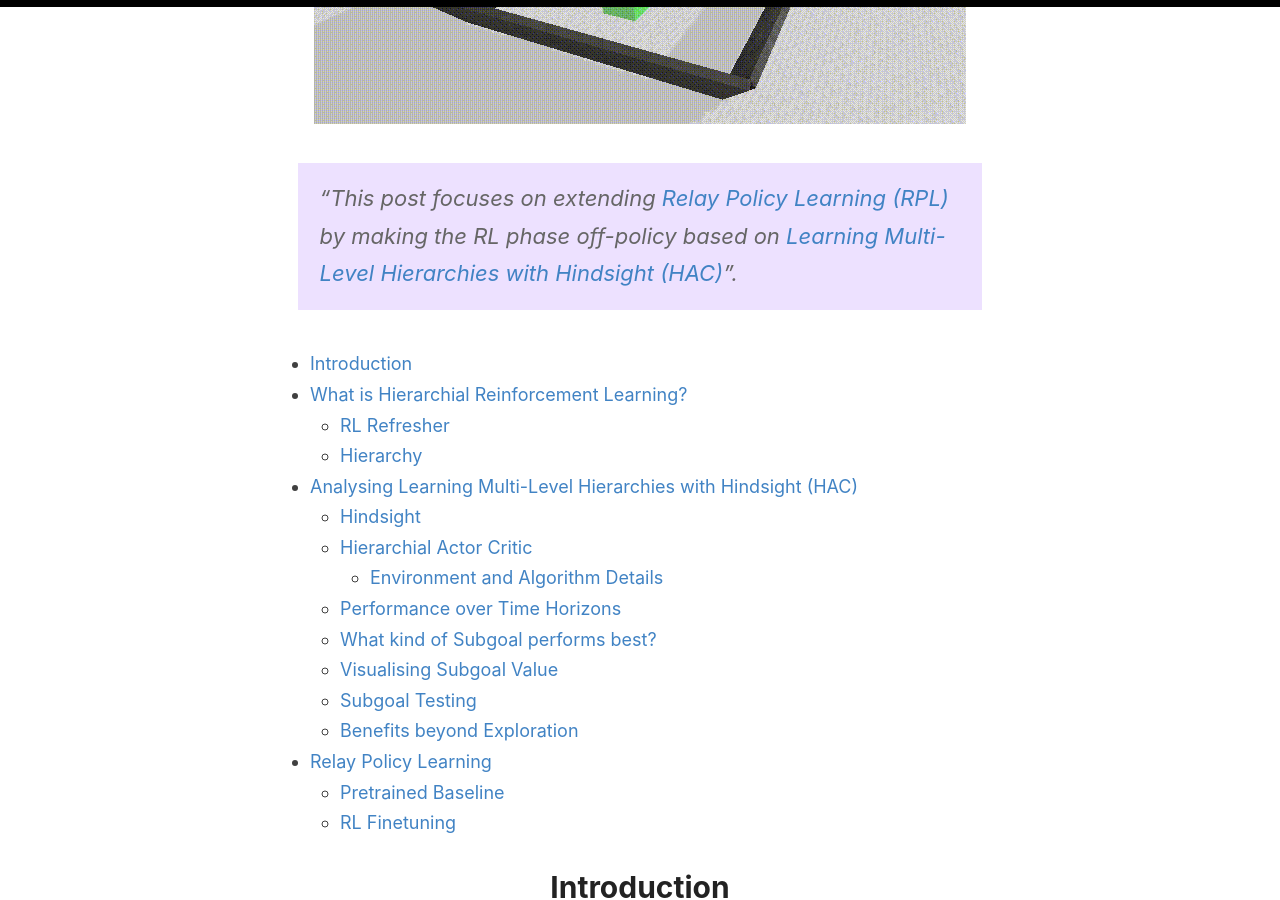
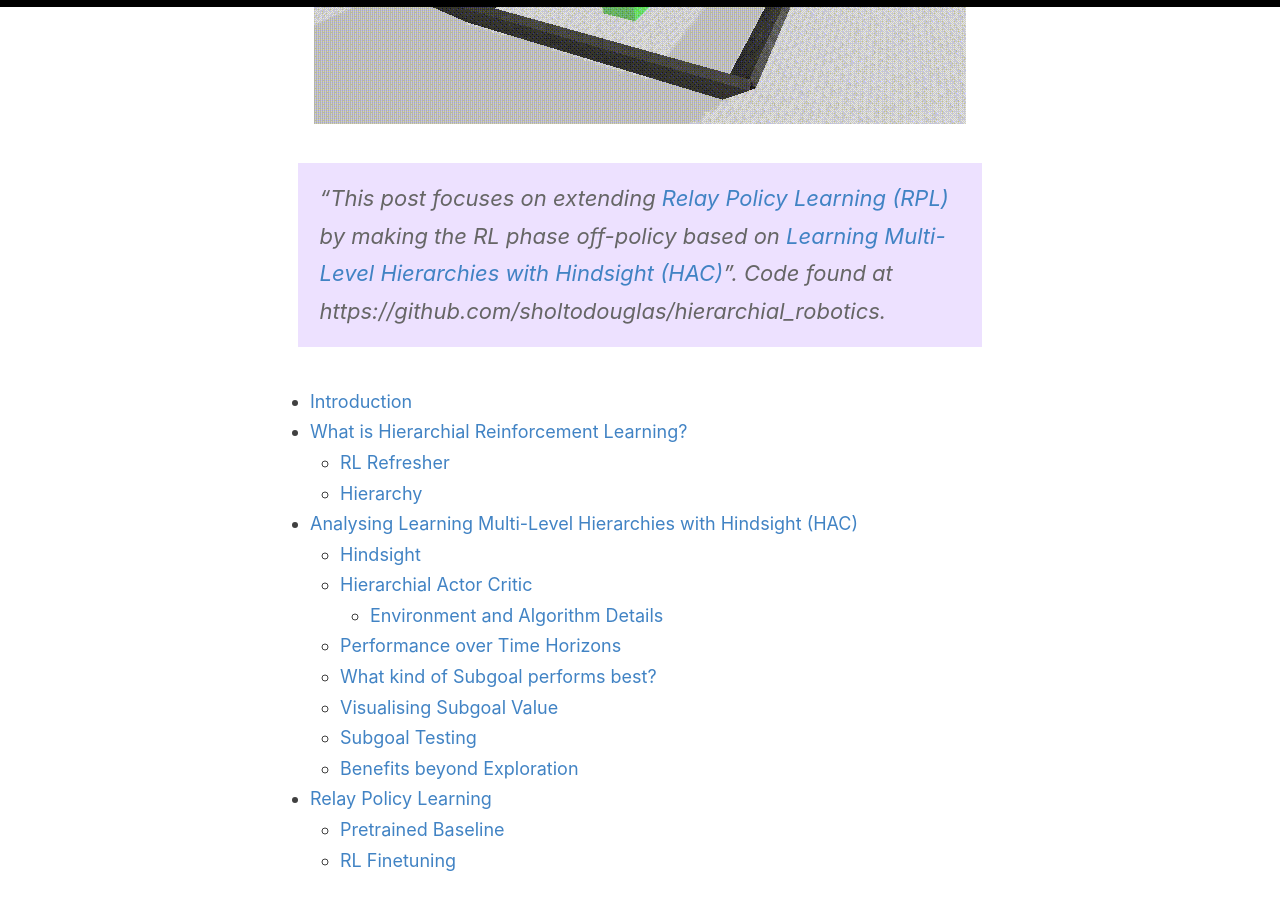
Before and after one commit to sholtodouglas/sholtodouglas.github.io, a Jekyll site: the page built from _posts/2020-06-03-DoesHierarchialRLWorkYet.md, in a window 1280 px wide and 900 px high, scrolled down 645 px. Built offline with Jekyll 4.4.1, drawn with Linux system fonts in a browser that asks for light colours; formulas are drawn with MathJax 3.

Commit message:
Update 2020-06-03-DoesHierarchialRLWorkYet.md

```diff
--- a/_posts/2020-06-03-DoesHierarchialRLWorkYet.md
+++ b/_posts/2020-06-03-DoesHierarchialRLWorkYet.md
@@ -8,7 +8,7 @@
 ![alt-text-1](https://sholtodouglas.github.io/images/hierarchial/pickplacewsubgoals.gif "title-1")
 
 
-> "This post focuses on extending [Relay Policy Learning (RPL)](https://relay-policy-learning.github.io/) by making the RL phase off-policy based on [Learning Multi-Level Hierarchies with Hindsight (HAC)](https://arxiv.org/pdf/1712.00948.pdf)".
+> "This post focuses on extending [Relay Policy Learning (RPL)](https://relay-policy-learning.github.io/) by making the RL phase off-policy based on [Learning Multi-Level Hierarchies with Hindsight (HAC)](https://arxiv.org/pdf/1712.00948.pdf)". Code found at https://github.com/sholtodouglas/hierarchial_robotics.
 
 
 * TOC
```
